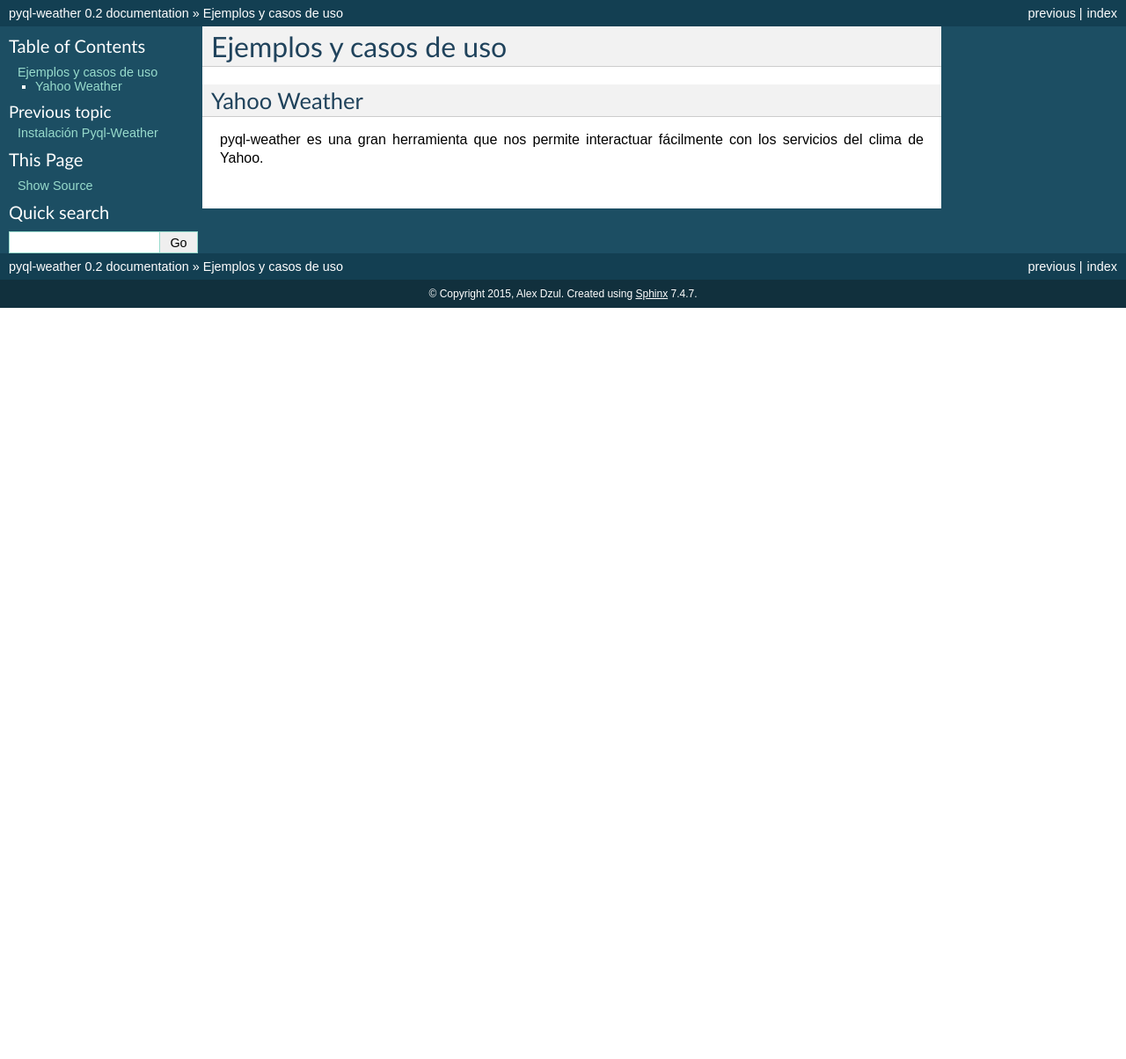
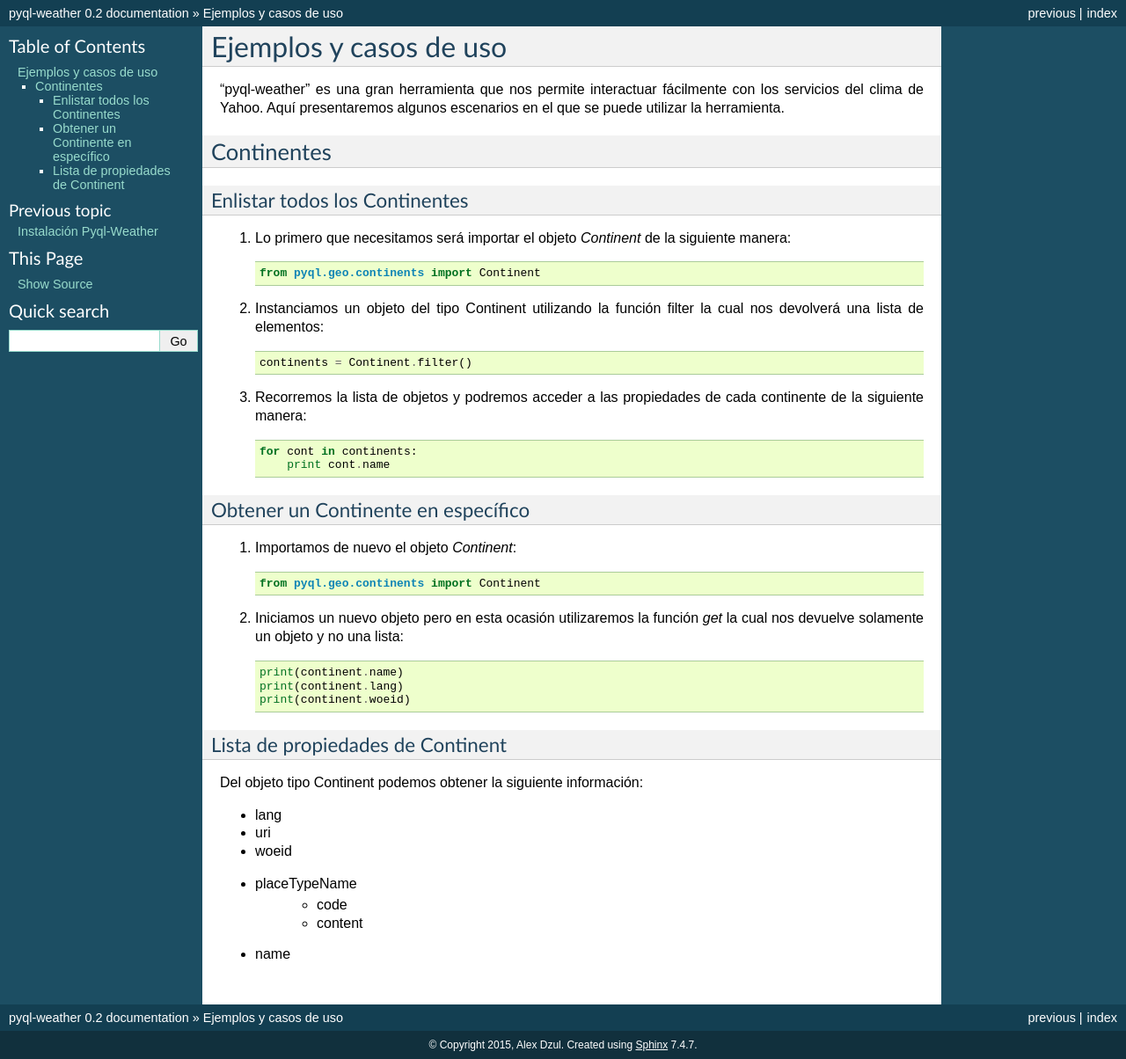
Before and after one commit to alexdzul/pyql-weather, a Sphinx documentation site: the page built from docs/examples.rst, in a window 1280 px wide. Shown: the whole page at 88% size. Built offline with Sphinx 7.4.7, drawn with Linux system fonts in a browser that asks for light colours; before the commit the page ends 900 px from its top, so only the background shows below that.

Commit message:
Se integran los ejemplos de uso para los continentes

```diff
--- a/docs/examples.rst
+++ b/docs/examples.rst
@@ -2,7 +2,53 @@
 Ejemplos y casos de uso
 ***********************
 
-Yahoo Weather
-=============
+"pyql-weather" es una gran herramienta que nos permite interactuar fácilmente con los servicios del clima de Yahoo.
+Aquí presentaremos algunos escenarios en el que se puede utilizar la herramienta.
 
-pyql-weather es una gran herramienta que nos permite interactuar fácilmente con los servicios del clima de Yahoo.
+
+Continentes
+###########
+
+
+Enlistar todos los Continentes
+******************************
+
+1. Lo primero que necesitamos será importar el objeto `Continent` de la siguiente manera::
+
+    from pyql.geo.continents import Continent
+
+2. Instanciamos un objeto del tipo Continent utilizando la función filter la cual nos devolverá una lista de elementos::
+
+    continents = Continent.filter()
+
+3. Recorremos la lista de objetos y podremos acceder a las propiedades de cada continente de la siguiente manera::
+
+    for cont in continents:
+        print cont.name
+
+Obtener un Continente en específico
+***********************************
+
+1. Importamos de nuevo el objeto `Continent`::
+
+    from pyql.geo.continents import Continent
+
+2. Iniciamos un nuevo objeto pero en esta ocasión utilizaremos la función `get` la cual nos devuelve solamente un objeto y no una lista::
+
+    print(continent.name)
+    print(continent.lang)
+    print(continent.woeid)
+
+
+Lista de propiedades de Continent
+*********************************
+
+Del objeto tipo Continent podemos obtener la siguiente información:
+
+* lang
+* uri
+* woeid
+* placeTypeName
+    * code
+    * content
+* name
```
